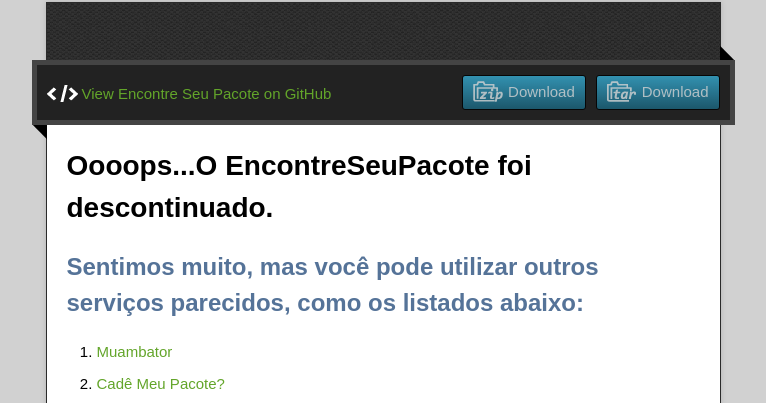
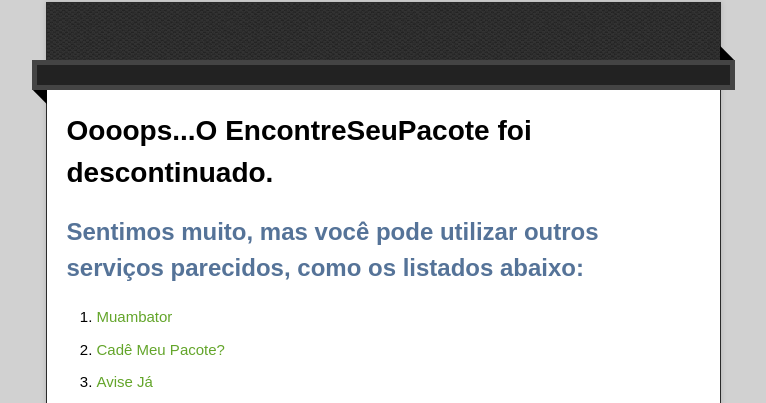
Before and after one commit to tganzarolli/encontreseupacote, a plain HTML site: page index.html in a window 1280 px wide. Shown: the part 128-531 px from the top of the page, without its empty margins (257-1023 px from the left). Drawn offline with nearby package versions, Linux system fonts and the light colour scheme.

Commit message:
Update index.html

```diff
--- a/index.html
+++ b/index.html
@@ -29,9 +29,6 @@
       <div id="main" role="main">
         <div class="download-bar">
         <div class="inner">
-          <a href="https://github.com/tganzarolli/encontreseupacote/tarball/master" class="download-button tar"><span>Download</span></a>
-          <a href="https://github.com/tganzarolli/encontreseupacote/zipball/master" class="download-button zip"><span>Download</span></a>
-          <a href="https://github.com/tganzarolli/encontreseupacote" class="code">View Encontre Seu Pacote on GitHub</a>
         </div>
         <span class="blc"></span><span class="trc"></span>
         </div>
```
